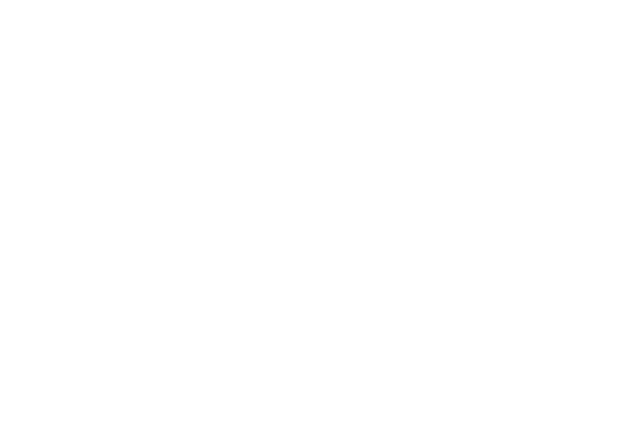
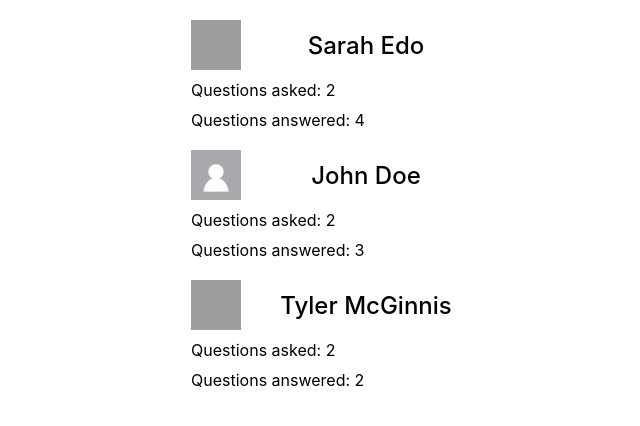
Before and after one commit to ralam/would-you-rather, a React (Create React App) app: page /leaderboard in a window 1280 px wide. Shown: the top 426 px of the page, without its empty margins (299-939 px from the left). Built offline with nearby package versions, Linux system fonts and the light colour scheme; grey boxes are pictures that could not be loaded.

Commit message:
Add leaderboard with users sorted by the sum of their asked and answered questions.

```diff
--- a/src/components/app/App.js
+++ b/src/components/app/App.js
@@ -6,6 +6,7 @@ import { handleInitialData } from '../../actions/shared';
 import Home from '../home/Home';
 import Login from '../login/Login';
 import Question from '../question/Question';
+import Leaderboard from '../leaderboard/Leaderboard';
 
 class App extends Component {
   componentDidMount() {
@@ -17,6 +18,7 @@ class App extends Component {
     return (
       <Router>
         <Route path="/" exact component={Home} />
+        <Route path="/leaderboard" exact component={Leaderboard} />
         <Route path="/question/:id" component={Question} />
         <Login />
       </Router>
--- /dev/null
+++ b/src/components/leaderboard/Leaderboard.js
@@ -0,0 +1,39 @@
+import React, { Component } from 'react';
+import { connect } from 'react-redux';
+
+import './Leaderboard.scss';
+import defaultAvatar from '../../assets/blank-avatar.jpg';
+
+class Leaderboard extends Component {
+  render() {
+    const { users } = this.props;
+    return (
+      <div className="container">
+        {users.map(user => (
+          <div key={users.id} className="user">
+            <img className="avatar" src={user.avatarURL || defaultAvatar} />
+            <div className="username">{user.name}</div>
+            <div className="questions-asked">
+              Questions asked: {user.questions.length}
+            </div>
+            <div className="questions-answered">
+              Questions answered: {Object.keys(user.answers).length}
+            </div>
+          </div>
+        ))}
+      </div>
+    );
+  }
+}
+
+function mapStateToProps({ users }) {
+  return {
+    users: Object.values(users).sort((a, b) => {
+      const aTotal = Object.keys(a.answers).length + a.questions.length;
+      const bTotal = Object.keys(b.answers).length + b.questions.length;
+      return bTotal - aTotal;
+    })
+  };
+}
+
+export default connect(mapStateToProps)(Leaderboard);
--- /dev/null
+++ b/src/components/leaderboard/Leaderboard.scss
@@ -0,0 +1,30 @@
+.container {
+  margin: 0 30%;
+
+  .user {
+    margin: 20px auto;
+    display: grid;
+    grid-template-columns: 50px 250px;
+    justify-content: center;
+
+    .avatar {
+      grid-column: 1;
+      width: 50px;
+      height: 50px;
+    }
+
+    .username {
+      grid-column: 2;
+      margin: auto;
+      font-weight: 500;
+      font-size: 24px;
+    }
+
+    .questions-asked,
+    .questions-answered {
+      grid-column: 1 / span 2;
+      text-align: left;
+      padding: 10px 0 0 0;
+    }
+  }
+}
--- a/src/components/question/Question.js
+++ b/src/components/question/Question.js
@@ -73,7 +73,6 @@ class Question extends Component {
       return <div></div>;
     } else {
       const author = Object.values(users).find(u => u.id === question.author);
-      if (!author) debugger;
       const avatarUrl = author.avatarURL || defaultAvatar;
       return (
         <div className="avatar-container">
```
